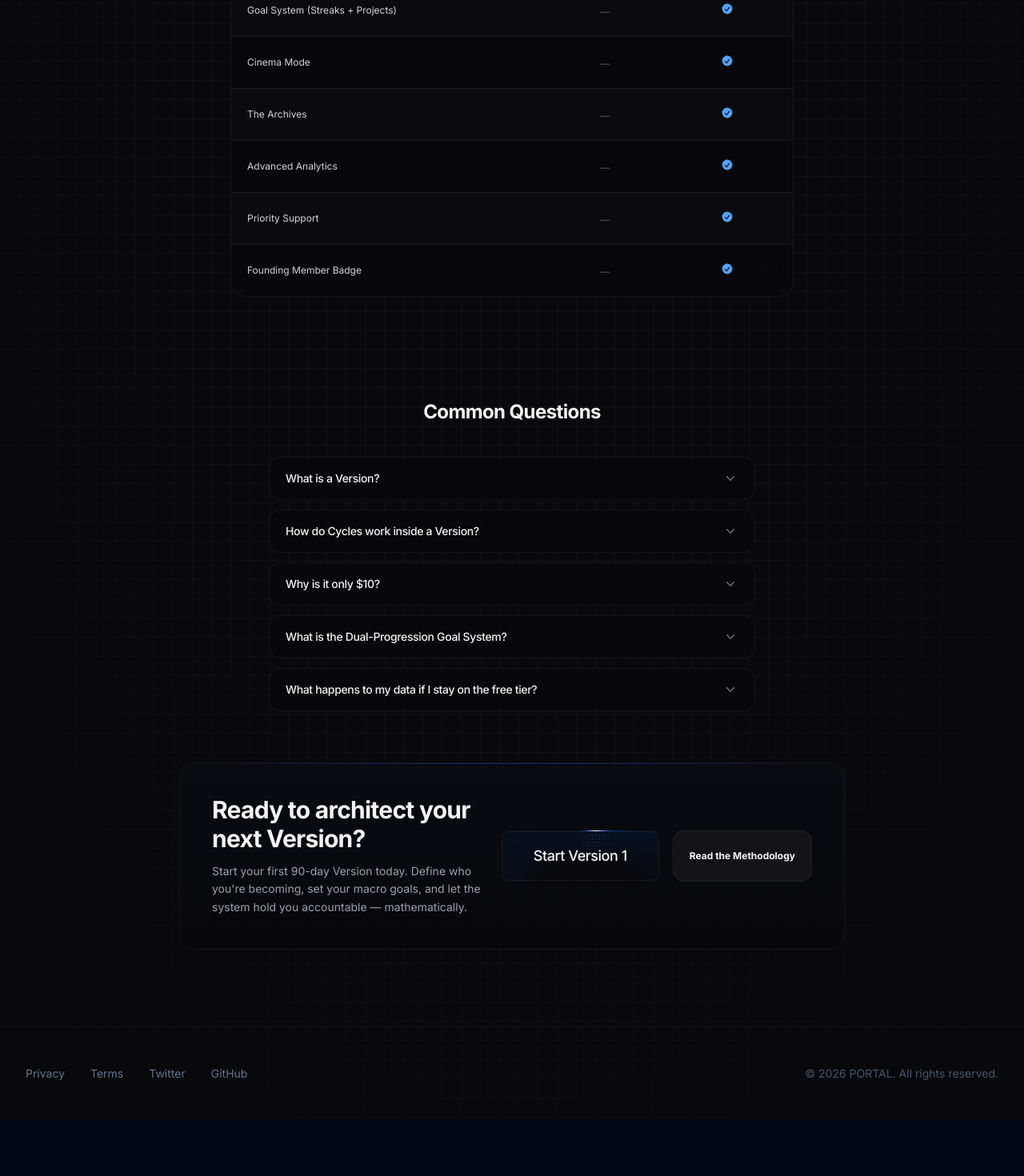
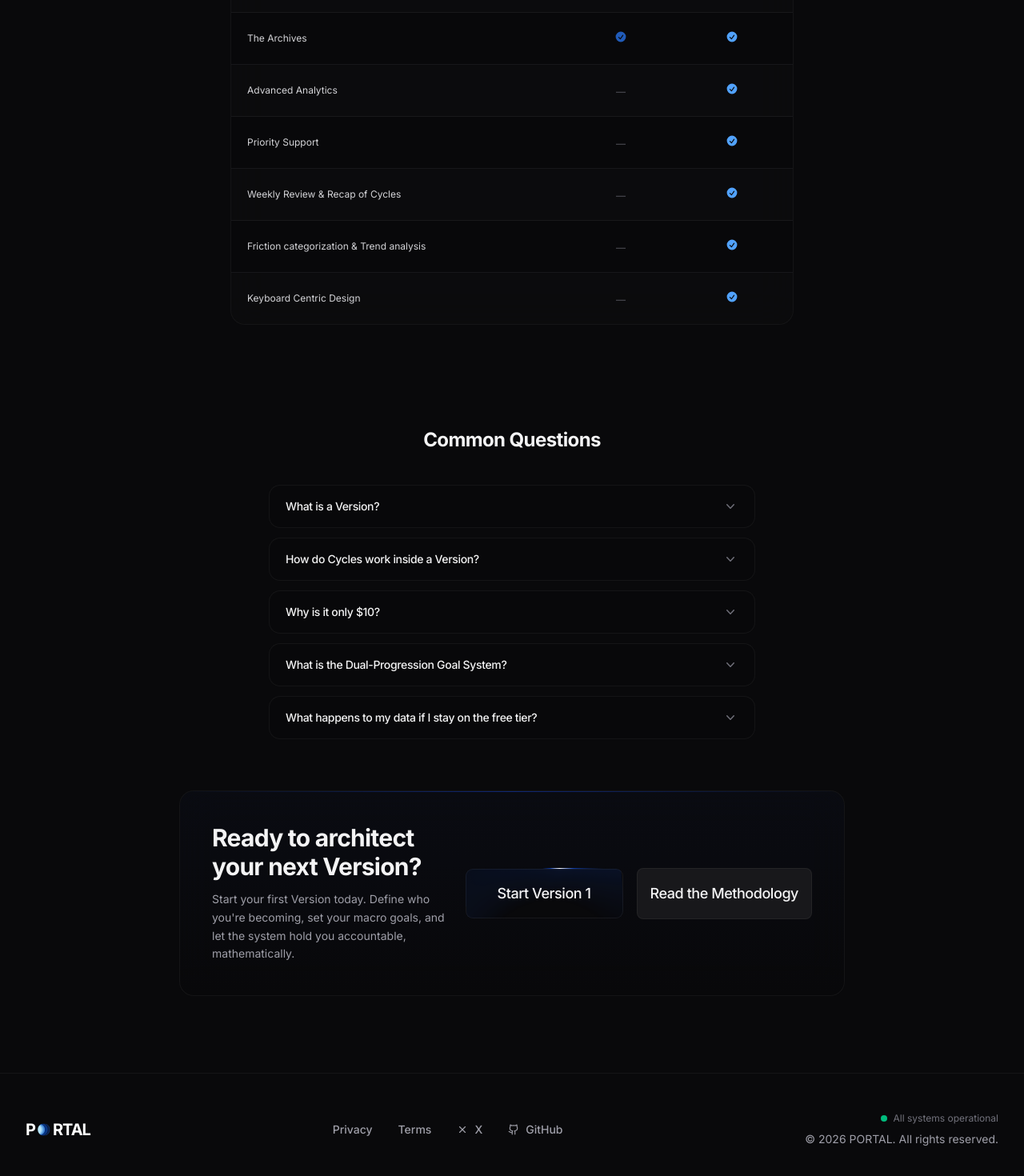
Before and after one commit to danitrrga/el-portal-hero, a Next.js app: page /pricing in a window 1280 px wide. Shown: the part 1292-2762 px from the top of the page at 80% size. Before the commit the page ends 2692 px from the top, so only its background shows below. Built offline with nearby package versions, Linux system fonts and the light colour scheme.

Commit message:
feat: Implement core application pages including changelog, manifesto, methodology, pricing, and shared Navbar and Footer components.

```diff
--- a/src/app/changelog/page.tsx
+++ b/src/app/changelog/page.tsx
@@ -3,13 +3,16 @@ import Footer from "@/components/Footer";
 
 export default function ChangelogPage() {
     return (
-        <div className="relative min-h-screen w-full flex-col overflow-x-hidden bg-[#0a0a0a]">
+        <div className="relative min-h-screen w-full flex-col overflow-x-hidden bg-zinc-950">
+            {/* Background grid texture */}
+            <div className="absolute inset-0 -z-10 h-full w-full bg-zinc-950 bg-[linear-gradient(to_right,#80808012_1px,transparent_1px),linear-gradient(to_bottom,#80808012_1px,transparent_1px)] bg-[size:24px_24px] [mask-image:radial-gradient(ellipse_60%_50%_at_50%_0%,#000_70%,transparent_100%)] pointer-events-none" />
+
             {/* Subtle Top Radial Gradient */}
             <div className="fixed top-0 left-1/2 -translate-x-1/2 w-full h-[500px] bg-blue-700/10 blur-[120px] rounded-full -z-10 pointer-events-none"></div>
 
             <Navbar />
 
-            <main className="mx-auto flex w-full max-w-[960px] flex-1 flex-col px-6 py-32 lg:px-10">
+            <main className="relative z-10 mx-auto flex w-full max-w-[960px] flex-1 flex-col px-6 py-32 lg:px-10">
                 {/* Title & Filter */}
                 <div className="mb-12 flex flex-col gap-6 md:flex-row md:items-end md:justify-between">
                     <div className="flex flex-col gap-2">
@@ -134,15 +137,6 @@ export default function ChangelogPage() {
 
                 </div>
 
-                {/* Footer Call to Action */}
-                <div className="mt-12 flex flex-col items-center justify-center rounded-2xl bg-blue-700/5 border border-blue-700/20 p-12 text-center">
-                    <h2 className="mb-4 text-2xl font-bold text-slate-100">Be the first to know</h2>
-                    <p className="mb-8 max-w-md text-slate-400">Subscribe to our developer mailing list to receive technical deep-dives and early access to beta features.</p>
-                    <div className="flex w-full max-w-sm flex-col gap-3 sm:flex-row">
-                        <input className="flex-1 rounded-lg border-slate-800 bg-slate-900 px-4 py-3 text-sm focus:border-blue-700 focus:ring-1 focus:ring-blue-700 placeholder:text-slate-600 outline-none" placeholder="your@email.com" type="email" />
-                        <button className="rounded-lg bg-blue-700 px-5 py-2.5 text-xs font-bold text-white hover:bg-blue-600 transition-all shadow-lg shadow-blue-700/20">Subscribe</button>
-                    </div>
-                </div>
             </main>
 
             <Footer />
--- a/src/app/manifesto/page.tsx
+++ b/src/app/manifesto/page.tsx
@@ -45,7 +45,7 @@ const principles = [
             "Optimization for the cognitive load. Every element earns its place in your field of focus.",
     },
     {
-        number: "07",
+        number: "08",
         title: "Elegant Restraint",
         description:
             "We add nothing that doesn't earn its place. Every pixel has purpose, every transition has intent. Simplicity is the ultimate sophistication.",
@@ -54,10 +54,13 @@ const principles = [
 
 export default function ManifestoPage() {
     return (
-        <>
+        <div className="relative w-full overflow-x-hidden bg-zinc-950 min-h-screen">
+            {/* Background grid texture */}
+            <div className="absolute inset-0 -z-10 h-full w-full bg-zinc-950 bg-[linear-gradient(to_right,#80808012_1px,transparent_1px),linear-gradient(to_bottom,#80808012_1px,transparent_1px)] bg-[size:24px_24px] [mask-image:radial-gradient(ellipse_60%_50%_at_50%_0%,#000_70%,transparent_100%)] pointer-events-none" />
+
             <Navbar />
 
-            <main className="flex-1 pt-24">
+            <main className="relative z-10 flex-1 pt-24">
                 <ReadingLayout>
                     {/* Hero */}
                     <ManifestoHero
@@ -128,6 +131,6 @@ export default function ManifestoPage() {
             </main>
 
             <Footer />
-        </>
+        </div>
     );
 }
--- a/src/app/methodology/page.tsx
+++ b/src/app/methodology/page.tsx
@@ -23,14 +23,8 @@ export default function MethodologyPage() {
             {/* Top radial blue gradient (DESIGN.md §2) */}
             <div className="absolute inset-0 bg-[radial-gradient(ellipse_at_top,_var(--tw-gradient-stops))] from-blue-950/40 via-zinc-950 to-zinc-950 pointer-events-none" />
 
-            {/* Background grid texture (matching Pricing) */}
-            <div
-                className="absolute inset-0 pointer-events-none bg-[linear-gradient(to_right,#80808012_1px,transparent_1px),linear-gradient(to_bottom,#80808012_1px,transparent_1px)] bg-[size:24px_24px]"
-                style={{
-                    maskImage: 'radial-gradient(ellipse at center, black 40%, transparent 100%)',
-                    WebkitMaskImage: 'radial-gradient(ellipse at center, black 40%, transparent 100%)',
-                }}
-            />
+            {/* Background grid texture */}
+            <div className="absolute inset-0 -z-10 h-full w-full bg-zinc-950 bg-[linear-gradient(to_right,#80808012_1px,transparent_1px),linear-gradient(to_bottom,#80808012_1px,transparent_1px)] bg-[size:24px_24px] [mask-image:radial-gradient(ellipse_60%_50%_at_50%_0%,#000_70%,transparent_100%)] pointer-events-none" />
 
             <Navbar />
 
--- a/src/app/page.tsx
+++ b/src/app/page.tsx
@@ -8,23 +8,13 @@ import Footer from "@/components/Footer";
 
 export default function Home() {
   return (
-    <>
-      {/* Grid Background Overlay */}
-      <div
-        className="fixed inset-0 z-0 pointer-events-none opacity-10"
-        style={{
-          maskImage:
-            "radial-gradient(circle at center, black 40%, transparent 100%)",
-          WebkitMaskImage:
-            "radial-gradient(circle at center, black 40%, transparent 100%)",
-        }}
-      >
-        <div className="absolute inset-0 bg-[linear-gradient(to_right,#80808008_1px,transparent_1px),linear-gradient(to_bottom,#80808008_1px,transparent_1px)] bg-[size:40px_40px]"></div>
-      </div>
+    <div className="relative w-full overflow-x-hidden bg-zinc-950 min-h-screen">
+      {/* Background grid texture */}
+      <div className="absolute inset-0 -z-10 h-full w-full bg-zinc-950 bg-[linear-gradient(to_right,#80808012_1px,transparent_1px),linear-gradient(to_bottom,#80808012_1px,transparent_1px)] bg-[size:24px_24px] [mask-image:radial-gradient(ellipse_60%_50%_at_50%_0%,#000_70%,transparent_100%)] pointer-events-none" />
 
       <Navbar />
 
-      <main>
+      <main className="relative z-10">
         <HeroScrollDemo />
         <Hero />
         <FeaturesSection />
@@ -33,6 +23,6 @@ export default function Home() {
       </main>
 
       <Footer />
-    </>
+    </div>
   );
 }
--- a/src/app/pricing/page.tsx
+++ b/src/app/pricing/page.tsx
@@ -1,6 +1,7 @@
 "use client";
 
 import { useState } from "react";
+import Link from "next/link";
 import Navbar from "@/components/Navbar";
 import Footer from "@/components/Footer";
 import { ShinyButton } from "@/components/ui/shiny-button";
@@ -72,7 +73,6 @@ const tiers = [
             "Dual-Progression Goals (Streaks + Projects)",
             "Cinema Mode — 5 immersive slides",
             "The Archives — full knowledge base",
-            "Advanced analytics & heatmaps",
             "Early access to new features",
             "Founding Member badge",
             "Lifetime updates, zero renewals",
@@ -97,23 +97,18 @@ const comparisonFeatures: {
             lifetime: "Unlimited",
         },
         {
-            name: "Habit Tracking",
-            initiate: "Up to 5",
-            lifetime: "Unlimited",
-        },
-        {
-            name: "Goal System (Streaks + Projects)",
-            initiate: "—",
+            name: "Habit Tracking + Goal System",
+            initiate: true,
             lifetime: true,
         },
         {
             name: "Cinema Mode",
-            initiate: "—",
+            initiate: true,
             lifetime: true,
         },
         {
             name: "The Archives",
-            initiate: "—",
+            initiate: true,
             lifetime: true,
         },
         {
@@ -127,7 +122,17 @@ const comparisonFeatures: {
             lifetime: true,
         },
         {
-            name: "Founding Member Badge",
+            name: 'Weekly Review & Recap of Cycles',
+            initiate: "—",
+            lifetime: true,
+        },
+        {
+            name: 'Friction categorization & Trend analysis',
+            initiate: "—",
+            lifetime: true,
+        },
+        {
+            name: 'Keyboard Centric Design',
             initiate: "—",
             lifetime: true,
         },
@@ -144,7 +149,7 @@ const faqs = [
     },
     {
         q: "Why is it only $10?",
-        a: "El Portal is built for serious operators, not for profit margins. A one-time $10 payment unlocks everything — forever. No subscriptions, no renewals, no hidden fees. You pay once and the system is yours.",
+        a: "El Portal is built for serious operators, not for profit margins. A one-time $10 payment unlocks everything. Future updates are included. No subscriptions, no renewals, no hidden fees. You pay once and the whole system is yours, forever.",
     },
     {
         q: "What is the Dual-Progression Goal System?",
@@ -173,17 +178,11 @@ export default function PricingPage() {
             <div className="absolute inset-0 bg-[radial-gradient(ellipse_at_top,_var(--tw-gradient-stops))] from-blue-950/40 via-zinc-950 to-zinc-950 pointer-events-none" />
 
             {/* Background grid texture */}
-            <div
-                className="absolute inset-0 pointer-events-none bg-[linear-gradient(to_right,#80808012_1px,transparent_1px),linear-gradient(to_bottom,#80808012_1px,transparent_1px)] bg-[size:24px_24px]"
-                style={{
-                    maskImage: 'radial-gradient(ellipse at center, black 40%, transparent 100%)',
-                    WebkitMaskImage: 'radial-gradient(ellipse at center, black 40%, transparent 100%)',
-                }}
-            />
+            <div className="absolute inset-0 -z-10 h-full w-full bg-zinc-950 bg-[linear-gradient(to_right,#80808012_1px,transparent_1px),linear-gradient(to_bottom,#80808012_1px,transparent_1px)] bg-[size:24px_24px] [mask-image:radial-gradient(ellipse_60%_50%_at_50%_0%,#000_70%,transparent_100%)] pointer-events-none" />
 
             <Navbar />
 
-            <main className="relative flex flex-col items-center">
+            <main className="relative z-10 flex flex-col items-center">
                 {/* ── Hero Header ──────────────────────────────────── */}
                 <div className="w-full max-w-5xl px-6 md:px-8 pt-28 pb-10 flex flex-col items-center text-center">
                     <h1 className="text-zinc-100 text-3xl sm:text-4xl md:text-5xl font-bold tracking-tighter mb-5">
@@ -266,7 +265,7 @@ export default function PricingPage() {
                                     </ShinyButton>
                                 ) : (
                                     <button
-                                        className="w-full py-2.5 rounded-xl font-semibold text-xs transition-all duration-300 ease-out bg-zinc-900 hover:bg-zinc-800 text-zinc-100 border border-white/5 hover:border-blue-500/20"
+                                        className="w-full py-4 px-8 pb-1px rounded-md font-medium text-lg tracking-tight transition-all duration-300 ease-out bg-zinc-900 hover:bg-zinc-800 text-zinc-100 border border-white/5 hover:border-blue-500/20"
                                     >
                                         {tier.cta}
                                     </button>
@@ -389,19 +388,23 @@ export default function PricingPage() {
                                     Ready to architect your next Version?
                                 </h2>
                                 <p className="text-zinc-400 text-sm leading-relaxed">
-                                    Start your first 90-day Version today.
+                                    Start your first Version today.
                                     Define who you&apos;re becoming, set your
                                     macro goals, and let the system hold you
-                                    accountable — mathematically.
+                                    accountable, mathematically.
                                 </p>
                             </div>
                             <div className="flex flex-col sm:flex-row gap-4 shrink-0">
                                 <ShinyButton>
                                     Start Version 1
                                 </ShinyButton>
-                                <button className="px-5 py-2.5 bg-zinc-900/80 hover:bg-zinc-800 text-zinc-100 text-xs rounded-xl font-bold transition-all duration-300 ease-out border border-white/5 hover:border-blue-500/20">
-                                    Read the Methodology
-                                </button>
+                                <Link href="/methodology">
+                                    <button
+                                        className=" px-4 h-16 rounded-md font-medium text-lg tracking-tight transition-all duration-300 ease-out bg-zinc-900 hover:bg-zinc-800 text-zinc-100 border border-white/5 hover:border-blue-500/20"
+                                    >
+                                        Read the Methodology
+                                    </button>
+                                </Link>
                             </div>
                         </div>
                     </div>
--- a/src/components/Footer.tsx
+++ b/src/components/Footer.tsx
@@ -1,25 +1,71 @@
 import Link from "next/link";
+import { Github, X } from "lucide-react";
 
 export default function Footer() {
     return (
-        <footer className="border-t border-slate-800/30 bg-transparent py-12">
-            <div className="max-w-7xl mx-auto px-4 sm:px-6 lg:px-8 flex flex-col md:flex-row justify-between items-center gap-6">
-                <div className="flex gap-8 text-sm text-slate-500">
-                    <Link className="hover:text-white transition-all duration-300" href="#">
+        <footer className="border-t border-white/5 bg-transparent py-8 md:py-12">
+            <div className="max-w-7xl mx-auto px-6 md:px-8 flex flex-col md:flex-row justify-between items-center gap-8 md:gap-6">
+                {/* Logo Section */}
+                <div className="flex items-center">
+                    <Link href="/" className="flex items-center gap-2 group">
+                        <span className="font-bold text-xl text-white tracking-tighter flex items-center transition-opacity duration-300 group-hover:opacity-80">
+                            P
+                            <img
+                                src="/icon.svg"
+                                alt="El Portal Icon"
+                                className="w-[1em] h-[1em] mx-[1px]"
+                            />
+                            RTAL
+                        </span>
+                    </Link>
+                </div>
+
+                {/* Links Section */}
+                <div className="flex items-center gap-6 md:gap-8 text-sm font-medium text-zinc-400">
+                    <Link
+                        className="transition-colors duration-300 ease-out hover:text-zinc-100 focus-visible:ring-1 focus-visible:ring-blue-500/50 focus-visible:outline-none rounded-md px-2 py-1 -mx-2"
+                        href="#"
+                    >
                         Privacy
                     </Link>
-                    <Link className="hover:text-white transition-all duration-300" href="#">
+                    <Link
+                        className="transition-colors duration-300 ease-out hover:text-zinc-100 focus-visible:ring-1 focus-visible:ring-blue-500/50 focus-visible:outline-none rounded-md px-2 py-1 -mx-2"
+                        href="#"
+                    >
                         Terms
                     </Link>
-                    <Link className="hover:text-white transition-all duration-300" href="#">
-                        Twitter
+                    <Link
+                        className="flex items-center gap-2 transition-colors duration-300 ease-out hover:text-zinc-100 focus-visible:ring-1 focus-visible:ring-blue-500/50 focus-visible:outline-none rounded-md px-2 py-1 -mx-2"
+                        href="https://x.com"
+                        target="_blank"
+                        rel="noopener noreferrer"
+                    >
+                        <X size={14} />
+                        <span>X</span>
                     </Link>
-                    <Link className="hover:text-white transition-all duration-300" href="#">
-                        GitHub
+                    <Link
+                        className="flex items-center gap-2 transition-colors duration-300 ease-out hover:text-zinc-100 focus-visible:ring-1 focus-visible:ring-blue-500/50 focus-visible:outline-none rounded-md px-2 py-1 -mx-2"
+                        href="https://github.com"
+                        target="_blank"
+                        rel="noopener noreferrer"
+                    >
+                        <Github size={14} />
+                        <span>GitHub</span>
                     </Link>
                 </div>
-                <div className="text-sm text-slate-600">
-                    © 2026 PORTAL. All rights reserved.
+
+                {/* Copyright & Status Section */}
+                <div className="flex flex-col items-center md:items-end gap-2">
+                    <div className="flex items-center gap-2 text-xs text-zinc-500">
+                        <span className="relative flex h-2 w-2">
+                            <span className="animate-ping absolute inline-flex h-full w-full rounded-full bg-emerald-500 opacity-75"></span>
+                            <span className="relative inline-flex rounded-full h-2 w-2 bg-emerald-500"></span>
+                        </span>
+                        <span>All systems operational</span>
+                    </div>
+                    <div className="text-sm text-zinc-400">
+                        © {new Date().getFullYear()} PORTAL. All rights reserved.
+                    </div>
                 </div>
             </div>
         </footer>
--- a/src/components/Navbar.tsx
+++ b/src/components/Navbar.tsx
@@ -24,19 +24,19 @@ export default function Navbar() {
                 "bg-zinc-900/80 backdrop-blur-xl",
                 "border border-white/5",
                 "shadow-[0_0_30px_-5px_rgba(0,0,0,0.5)]",
-                mobileMenuOpen ? "rounded-2xl" : "rounded-2xl",
+                "rounded-2xl transition-all duration-300",
             ].join(" ")}
         >
             <div className="px-6">
-                <div className="flex justify-between h-12 items-center">
+                <div className="flex justify-between h-16 items-center">
                     {/* Logo */}
                     <Link href="/" className="flex items-center gap-2">
-                        <span className="font-bold text-xl text-white tracking-tighter relative z-10 flex items-center">
+                        <span className="font-bold text-2xl text-white tracking-tighter relative z-10 flex items-center">
                             P
                             <img
                                 src="/icon.svg"
                                 alt="El Portal Icon"
-                                className="w-[1em] h-[1em] mx-[1px]"
+                                className="w-[1.1em] h-[1.1em] mx-[2px]"
                             />
                             RTAL
                         </span>
```
